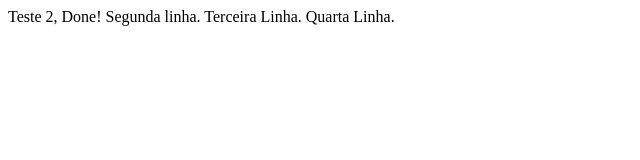
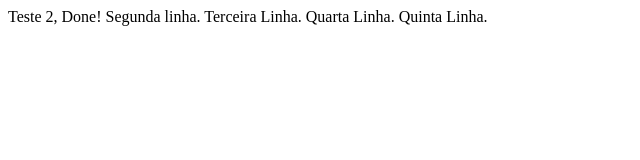
Before and after one commit to LuisAbrantes/GitTest, a plain HTML site: page index2.html in a window 1280 px wide. Shown: the whole page, without its empty margins (0-640 px from the left). Drawn offline with Linux system fonts and the light colour scheme.

Commit message:
Adicionada quinta linha

```diff
--- a/index2.html
+++ b/index2.html
@@ -5,5 +5,6 @@
     Segunda linha.
     Terceira Linha.
     Quarta Linha.
+    Quinta Linha.
 </body>
 </html>
```
